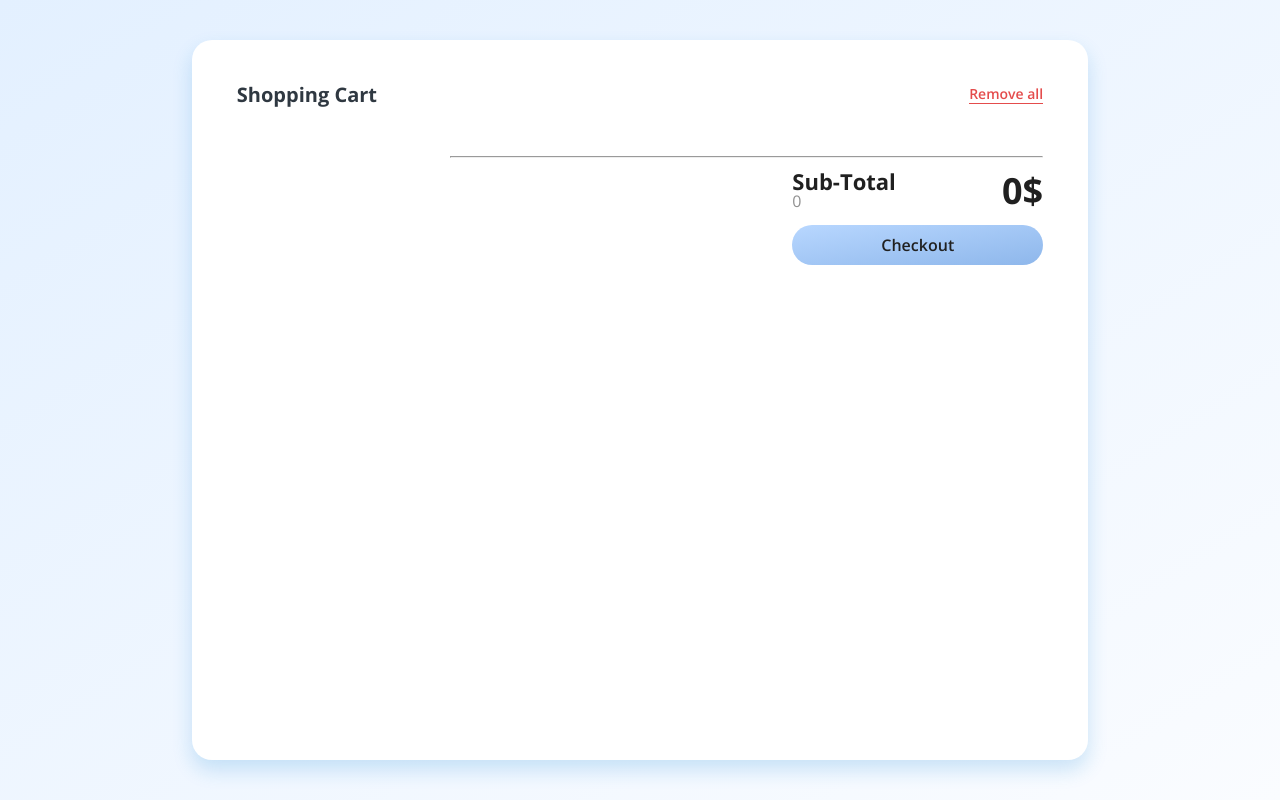
After one commit to HCodeKeeper/CappyBlappyShop, a Django app: page /cart/ in a window 1280 px wide. The commit adds this page. Run offline with Django 4.2, Linux system fonts and the light colour scheme.

Commit message:
added cart(dirty code)

```diff
--- a/cappy_blappy_shop/settings.py
+++ b/cappy_blappy_shop/settings.py
@@ -99,6 +99,7 @@ CACHES = {
 
 
 SESSION_ENGINE = "django.contrib.sessions.backends.cache"
+SESSION_EXPIRE_AT_BROWSER_CLOSE = True
 
 
 # Fake PyMySQL's version and install as MySQLdb
--- a/cart/urls.py
+++ b/cart/urls.py
@@ -3,6 +3,7 @@ from django.urls import include, path
 from . import views
 
 urlpatterns = [
+    path('', views.cart, name='cart'),
     path('item/add/', views.add_to_cart, name='api_add_item'),
     path('item/remove/', views.remove_from_cart, name='api_remove_item'),
 ]
--- a/cart/views.py
+++ b/cart/views.py
@@ -1,12 +1,34 @@
 from django.shortcuts import render
-from django.http.response import HttpResponse
+from django.http.response import HttpResponse, HttpResponseNotAllowed
+from services.cart_service import Cart
+import json
+
+
+def cart(request):
+    cart_formed_data = Cart(request).get_data()
+    print(cart_formed_data["items"])
+    print(cart_formed_data["sub_total_price"])
+    context = {
+        "items": cart_formed_data["items"],
+        "sub_total_price": cart_formed_data["sub_total_price"],
+        "items_count": cart_formed_data["items_count"]
+    }
+    return render(request, "cart.html", context)
 
 
 def add_to_cart(request):
-    return HttpResponse("200")
-    pass
+    if request.method == 'POST':
+        cart = Cart(request)
+        data = json.load(request).get('payload')
+        cart.add(data["product_id"], data["count"], data["addon_id"])
+        return HttpResponse("200")
+    return HttpResponseNotAllowed()
 
 
 def remove_from_cart(request):
-    return HttpResponse("200")
-    pass
+    if request.method == 'POST':
+        cart = Cart(request)
+        print(request.POST["product_id"])
+        cart.remove_item(request.POST["product_id"])
+        return HttpResponse("200")
+    return HttpResponseNotAllowed()
--- a/services/cart_service.py
+++ b/services/cart_service.py
@@ -1,4 +1,58 @@
-def assert_cart_exists(request):
-    cart = request.session.get("cart", None)
-    if cart is None:
-        request.session["cart"] = {}
+from django.http import HttpRequest
+from shop.models import Product, Addon
+
+
+class Cart:
+    def __init__(self, request: HttpRequest):
+        self.request = request
+        if not self.__assert_cart_exists():
+            self.__insert_cart_in_session()
+        self.session_cart = self.request.session["cart"]
+
+    def add(self, product_id, count: int, addon_id="-1"):
+        self.session_cart[product_id] = {"self": product_id, "count": count, "addon_id": addon_id}
+        self.request.session.modified = True
+
+    def set(self, product_id, count: int = None, addon_id=None):
+        if count is not None:
+            self.session_cart[product_id]["count"] = count
+        if addon_id is not None:
+            self.session_cart[product_id]["addon_id"]
+
+    def get_data(self) -> dict:
+        items = {}
+        items_count = 0
+        sub_total_price = 0
+        for product_id in self.session_cart.values():
+            product = Product.objects.get(id=product_id["self"])
+            addon = ""
+            if product_id["addon_id"] != "-1":
+                addon = Addon.objects.get(id=product_id["addon_id"])
+                sub_total_price += float(addon.price)
+            count = product_id["count"]
+            items_count += int(count)
+            sub_total_price += float(product.price) * int(count)
+            items[product_id["self"]] = {
+                "self": product,
+                "count": count,
+                "addon": addon
+            }
+        return {"items": items, "sub_total_price": sub_total_price, "items_count": items_count}
+
+    def remove_item(self, product_id):
+        self.session_cart.pop(product_id)
+
+    def remove_addon(self, product_id):
+        self.session_cart[product_id]["addon_id"] = "-1"
+
+    def __assert_cart_exists(self):
+        cart = self.request.session.get("cart", None)
+        if cart is None:
+            return False
+        return True
+
+    def item_exists(self, product_id):
+        return bool(self.session_cart.get(product_id, False))
+
+    def __insert_cart_in_session(self):
+        self.request.session["cart"] = {}
--- a/shop/views.py
+++ b/shop/views.py
@@ -27,7 +27,7 @@ def catalogue(request):
 
 
 def product(request, product_id):
-    cart_service.assert_cart_exists(request)
+    cart_service.Cart(request)
     try:
         product_context = product_service.get_product_context(product_id)
         context = {
--- /dev/null
+++ b/static/styles/cart.css
@@ -0,0 +1,181 @@
+body{
+	margin: 0;
+	padding: 0;
+	background: linear-gradient(to bottom right, #E3F0FF, #FAFCFF);
+	height: 100vh;
+	display: flex;
+	justify-content: center;
+	align-items: center;
+}
+
+.CartContainer{
+	width: 70%;
+	height: 90%;
+	background-color: #ffffff;
+    border-radius: 20px;
+    box-shadow: 0px 10px 20px #1687d933;
+}
+
+.Header{
+	margin: auto;
+	width: 90%;
+	height: 15%;
+	display: flex;
+	justify-content: space-between;
+	align-items: center;
+}
+
+.Heading{
+	font-size: 20px;
+	font-family: 'Open Sans';
+	font-weight: 700;
+	color: #2F3841;
+}
+
+.Action{
+	font-size: 14px;
+	font-family: 'Open Sans';
+	font-weight: 600;
+	color: #E44C4C;
+	cursor: pointer;
+	border-bottom: 1px solid #E44C4C;
+}
+
+.Cart-Items{
+	margin: auto;
+	width: 90%;
+	height: 30%;
+	display: flex;
+	justify-content: space-between;
+	align-items: center;
+}
+.image-box{
+	width: 15%;
+	text-align: center;
+}
+.about{
+	height: 100%;
+	width: 24%;
+}
+.title{
+	padding-top: 10px;
+	line-height: 10px;
+	font-size: 32px;
+	font-family: 'Open Sans';
+	font-weight: 800;
+	color: #202020;
+}
+.subtitle{
+	line-height: 10px;
+	font-size: 18px;
+	font-family: 'Open Sans';
+	font-weight: 600;
+	color: #909090;
+}
+
+.counter{
+	width: 15%;
+	display: flex;
+	justify-content: space-between;
+	align-items: center;
+}
+.btn{
+	width: 40px;
+	height: 40px;
+	border-radius: 50%;
+	background-color: #d9d9d9;
+	display: flex;
+	justify-content: center;
+	align-items: center;
+	font-size: 20px;
+	font-family: 'Open Sans';
+	font-weight: 900;
+	color: #202020;
+	cursor: pointer;
+}
+.count{
+	font-size: 20px;
+	font-family: 'Open Sans';
+	font-weight: 600;
+	color: #202020;
+}
+
+.prices{
+	height: 100%;
+	text-align: right;
+}
+.amount{
+	padding-top: 20px;
+	font-size: 26px;
+	font-family: 'Open Sans';
+	font-weight: 800;
+	color: #202020;
+}
+.save{
+	padding-top: 5px;
+	font-size: 14px;
+	font-family: 'Open Sans';
+	font-weight: 600;
+	color: #1687d9;
+	cursor: pointer;
+}
+.remove{
+	padding-top: 5px;
+	font-size: 14px;
+	font-family: 'Open Sans';
+	font-weight: 600;
+	color: #E44C4C;
+	cursor: pointer;
+}
+
+.pad{
+	margin-top: 5px;
+}
+
+hr{
+	width: 66%;
+	float: right;
+	margin-right: 5%;
+}
+.checkout{
+	float: right;
+	margin-right: 5%;
+	width: 28%;
+}
+.total{
+	width: 100%;
+	display: flex;
+	justify-content: space-between;
+}
+.Subtotal{
+	font-size: 22px;
+	font-family: 'Open Sans';
+	font-weight: 700;
+	color: #202020;
+}
+.items{
+	font-size: 16px;
+	font-family: 'Open Sans';
+	font-weight: 500;
+	color: #909090;
+	line-height: 10px;
+}
+.total-amount{
+	font-size: 36px;
+	font-family: 'Open Sans';
+	font-weight: 900;
+	color: #202020;
+}
+.button{
+	margin-top: 10px;
+	width: 100%;
+	height: 40px;
+	border: none;
+	background: linear-gradient(to bottom right, #B8D7FF, #8EB7EB);
+	border-radius: 20px;
+	cursor: pointer;
+	font-size: 16px;
+	font-family: 'Open Sans';
+	font-weight: 600;
+	color: #202020;
+}
--- /dev/null
+++ b/templates/cart.html
@@ -0,0 +1,50 @@
+<!DOCTYPE html>
+{% load static %}
+<html>
+<head>
+	<title>Shopping Cart</title>
+	<link rel="stylesheet" type="text/css" href="{% static 'styles/cart.css' %}">
+	<link href="https://fonts.googleapis.com/css?family=Open+Sans:300,400,600,700,900" rel="stylesheet">
+</head>
+<body>
+   <div class="CartContainer">
+   	   <div class="Header">
+   	   	<h3 class="Heading">Shopping Cart</h3>
+   	   	<h5 class="Action">Remove all</h5>
+   	   </div>
+       {% for _, product in items.items %}
+           <div class="Cart-Items pad">
+   	   	  <div class="image-box">
+   	   	  	<img src="{% static product.self.image_src %}" style='height:120px' />
+   	   	  </div>
+   	   	  <div class="about">
+   	   	  	<h1 class="title">{{ product.self.name }}</h1>
+   	   	  </div>
+   	   	  <div class="counter">
+   	   	  	<div class="btn">+</div>
+   	   	  	<div class="count">{{ product.count }}</div>
+   	   	  	<div class="btn">-</div>
+   	   	  </div>
+   	   	  <div class="prices">
+   	   	  	<div class="amount">{{ item.self.price }}</div>
+   	   	  	<div class="save"><u>Save for later</u></div>
+   	   	  	<div class="remove"><u>Remove</u></div>
+   	   	  </div>
+   	   </div>
+       {% endfor %}
+
+
+
+   	 <hr>
+   	 <div class="checkout">
+   	 <div class="total">
+   	 	<div>
+   	 		<div class="Subtotal">Sub-Total</div>
+   	 		<div class="items">{{ items_count }}</div>
+   	 	</div>
+   	 	<div class="total-amount">{{ sub_total_price }}$</div>
+   	 </div>
+   	 <button class="button">Checkout</button></div>
+   </div>
+</body>
+</html>
--- a/templates/fragments/top_bar.html
+++ b/templates/fragments/top_bar.html
@@ -4,7 +4,7 @@
     <a id="offer" href=""></a>
     <a href="/">Home</a>
     <div id="buttons">
-        <button id="cart"><img src="{% static 'images/cart.png' %}"/></button>
+        <a href="/cart"><button id="cart"><img src="{% static 'images/cart.png' %}"/></button></a>
         <button id="account"><img src="{% static 'images/account.jpeg' %}"/></button>
         <button id="tel"><img src="{% static 'images/tel.jpeg' %}"/></button>
     </div>
```
Also changed, not shown: static/js/product.js (+10 -35 lines).
